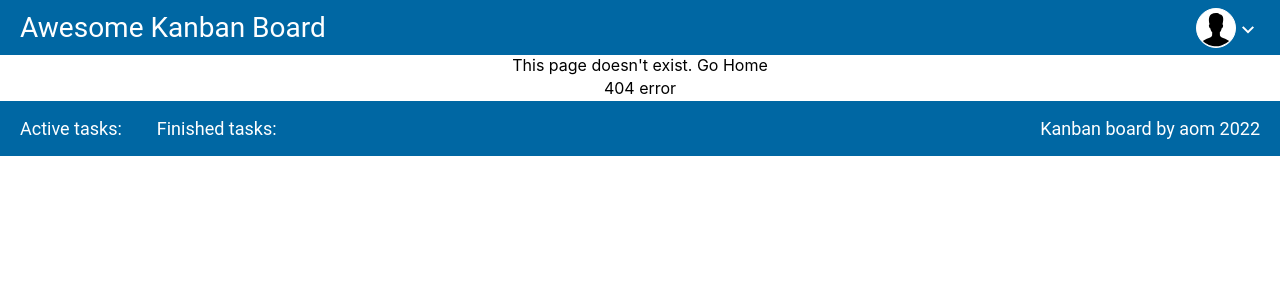
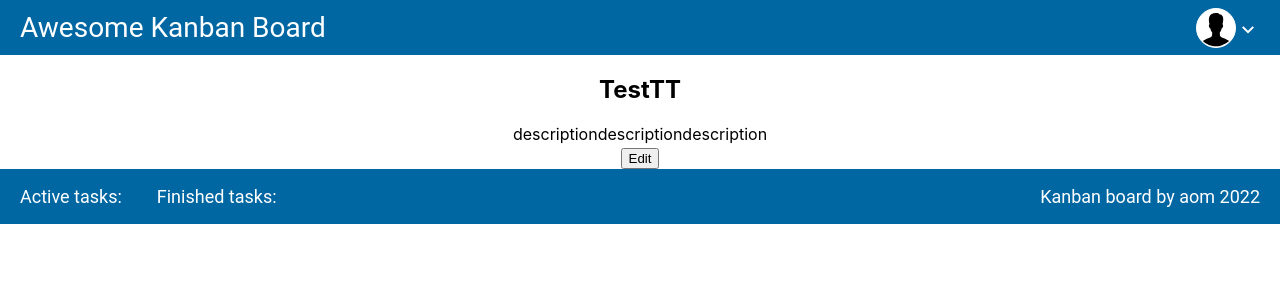
Before and after one commit to ollegozz/pj-05, a React (Create React App) app: page /task/1 in a window 1280 px wide. Before the commit this address had no page. Shown: the top 300 px of the page. Built offline with nearby package versions, Linux system fonts and the light colour scheme.

Commit message:
routes-1

```diff
--- a/src/App.js
+++ b/src/App.js
@@ -1,12 +1,11 @@
 import Canban from "./page/Canban";
 import Footer from "./components/Footer"
 import Header from "./components/Header"
-import Cards from './page/Cards'
+import Task from './page/Task'
 import NotFound from './page/NotFound'
 import "./app.css"
 
 import { Routes, Route } from 'react-router-dom';
-
 
 function App() {
   return (
@@ -14,7 +13,7 @@ function App() {
       <Header />
       <Routes>
         <Route path='/' element={<Canban />} />
-        <Route path='/сards/id' element={<Cards />} />
+        <Route path='/task/:id' element={<Task />} />
         <Route path='*' element={<NotFound />} />
       </Routes>
       <Footer />
--- a/src/page/Canban.jsx
+++ b/src/page/Canban.jsx
@@ -1,8 +1,6 @@
 import React from 'react'
 import './canban.css'
 import { bdResponse } from '../BdResponse';
-
-// import { useState, useEffect } from 'react';
 import { Link } from 'react-router-dom';
 
 
@@ -15,7 +13,7 @@ export default function Canban() {
           {bdResponse.map(item => (
             item.status === 'Backlog' ?
               <div className='item' key={item.id}>
-                <Link to={`сards/${item.id}`}><p>{item.name}</p></Link>
+                <Link to={`task/${item.id}`}><p>{item.name}</p></Link>
                 <p>{item.description}</p>
               </div>
               : ""))}
--- a/src/page/Cards.jsx
+++ /dev/null
@@ -1,25 +0,0 @@
-import React, { useEffect } from 'react'
-import { bdResponse } from '../BdResponse';
-import { useParams } from 'react-router-dom';
-
-
-const Cards = () => {
-  const { id } = useParams()
-  // const [card, setCard] = useState(null)
-
-  useEffect(() => {
-    bdResponse.map((item) => {
-      <div className='item' key={item.id}></div>
-    }
-
-  )}, [id])
-
-  return (
-    <div>card
-      <p>{id}1</p>
-
-    </div>
-  )
-}
-
-export default Cards;
--- /dev/null
+++ b/src/page/Task.jsx
@@ -0,0 +1,29 @@
+import React, { useEffect, useState } from 'react'
+import { bdResponse } from '../BdResponse';
+import { useParams } from 'react-router-dom';
+import NotFound from './NotFound';
+
+const Task = () => {
+  const { id } = useParams()
+  const [taskItem, setTaskItem] = useState([])
+
+  useEffect(() => {
+    bdResponse.map((item) => {
+      if (item.id === id) {
+        setTaskItem(item)
+      } return true
+    })
+  }, [id])
+
+  return (
+    taskItem.length !== 0 && taskItem !== 0 ?
+      <div>
+        <h2>{taskItem.name}</h2>
+        <p>{taskItem.description}</p>
+        <button>Edit</button>
+      </div>
+      : <NotFound />
+  )
+}
+
+export default Task;
```
